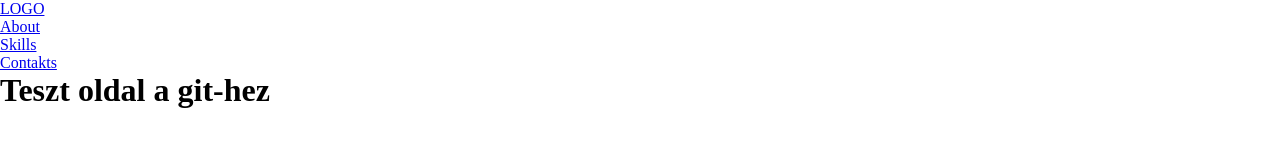
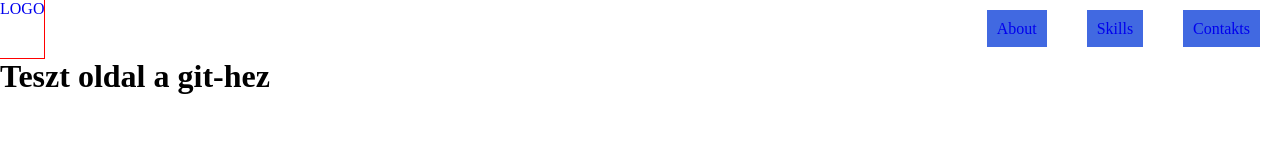
Before and after one commit to Lajos-N/teszt, a plain HTML site: page index.html in a window 1280 px wide. Drawn offline with Linux system fonts and the light colour scheme.

Commit message:
index.html -> nav menu struktura atalakitva, style.css -> nav menu elrendezes

```diff
--- a/index.html
+++ b/index.html
@@ -10,12 +10,12 @@
 <body>
     <header>
         <nav>
-            <a href="#">LOGO</a>
-            <ul>
-                <li><a href="#">About</a></li>
-                <li><a href="#">Skills</a></li>
-                <li><a href="#">Contakts</a></li>
-            </ul>
+            <a class="logo" href="#">LOGO</a>
+        <ul>
+            <li><a href="#">About</a></li>
+            <li><a href="#">Skills</a></li>
+            <li><a href="#">Contakts</a></li>
+        </ul>
         </nav>
     </header>
     <main>
--- a/style/style.css
+++ b/style/style.css
@@ -3,3 +3,36 @@
     margin: 0;
     padding: 0;
 }
+
+header {
+
+}
+
+nav {
+    display: flex;
+    /* justify-content: flex-end; */
+}
+
+.logo {
+    outline: 1px solid red;
+    display: flex;
+    justify-content: flex-start;
+    text-decoration: none;
+}
+
+ul {
+    display: flex;
+    justify-content: flex-end;
+    width: 100%;
+}
+
+ul li {
+    list-style: none;
+    margin: 20px;
+}
+
+ul li a {
+    padding: 10px;
+    text-decoration: none;
+    background-color: royalblue;
+}
```
